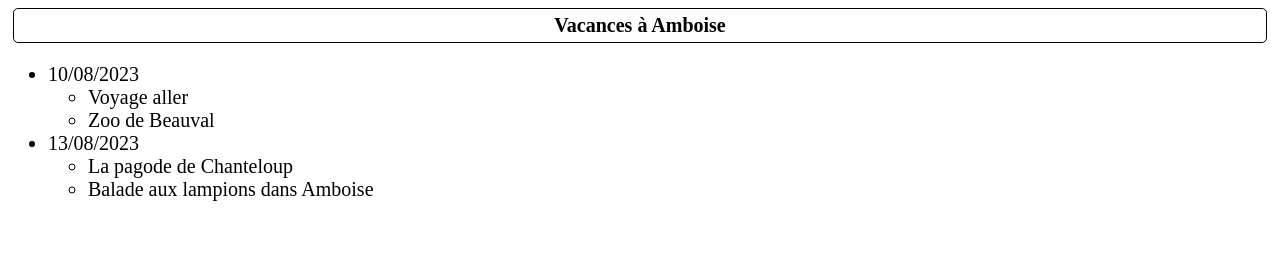
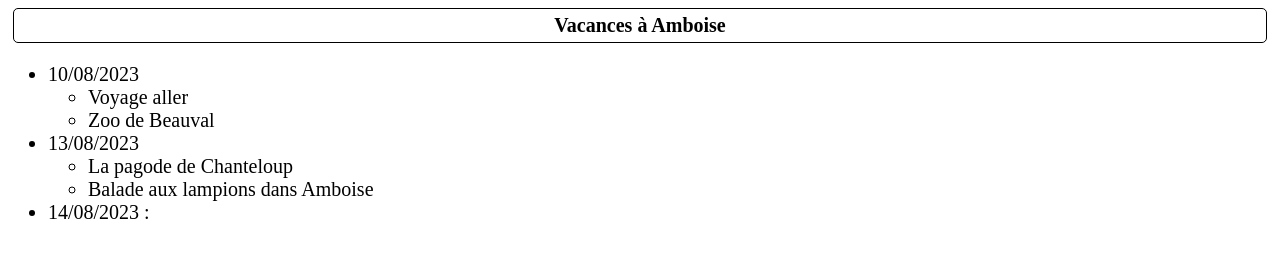
Before and after one commit to ctoutpris/ctoutpris.github.io, a plain HTML site: page html/VacancesAmboise.html in a window 1280 px wide. Drawn offline with Linux system fonts and the light colour scheme.

Commit message:
Update VacancesAmboise.html

```diff
--- a/html/VacancesAmboise.html
+++ b/html/VacancesAmboise.html
@@ -22,6 +22,7 @@
 					<li>Balade aux lampions dans Amboise</li>
 				</ul>
 			</li>
+			<li>14/08/2023 :</li>
 		</ul>
 	</body>
 </html>
```
